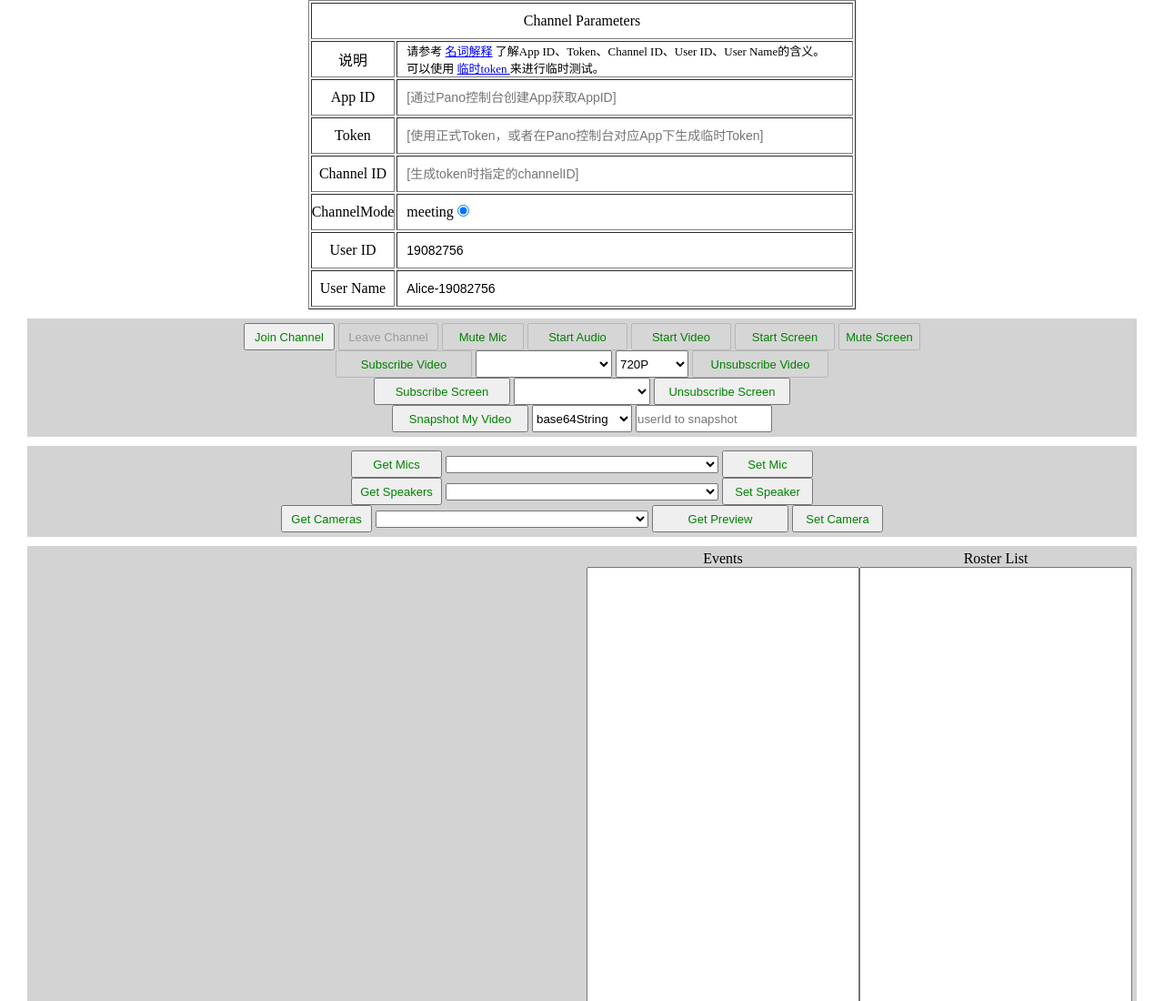
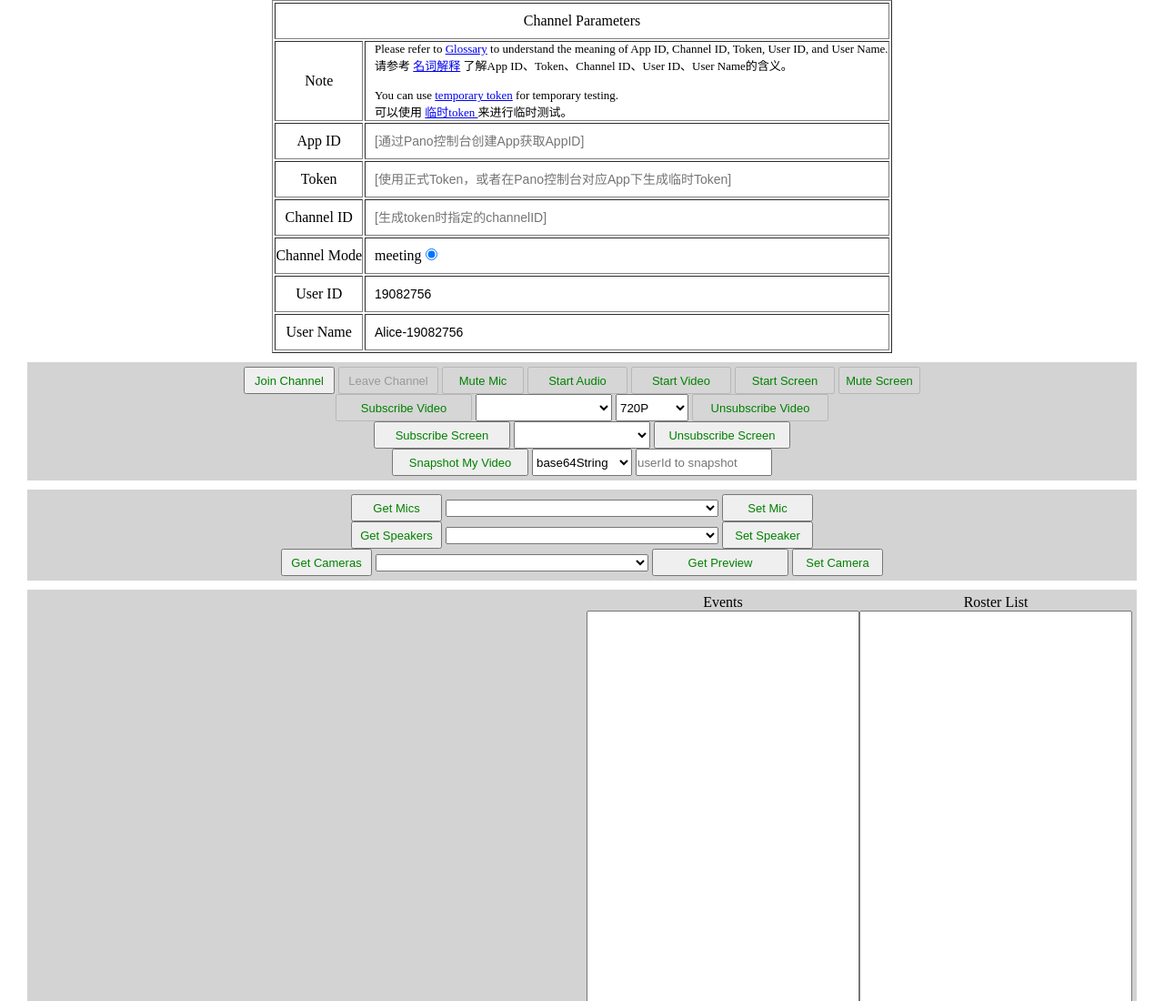
Before and after one commit to PanoVideo/video-call-samples, a website built with webpack: page Web/BasicVideoCall/static/index.html in a window 1280 px wide. Shown: the top 1100 px of the page at 91% size. Built offline with nearby package versions, Linux system fonts and the light colour scheme; what @pano.video/panortc would draw is missing.

Commit message:
Update index.html

```diff
--- a/Web/BasicVideoCall/static/index.html
+++ b/Web/BasicVideoCall/static/index.html
@@ -26,37 +26,40 @@
         <td colspan="2">Channel Parameters</td>
     </tr>
     <tr align="center" height="40">
-      <td width="20%">说明</td>
-      <td style="text-align:left;padding-left:10px;font-size:13px;">请参考 <a href="https://developer.pano.video/getting-started/terms/" target="developer">名词解释</a> 了解App ID、Token、Channel ID、User ID、User Name的含义。
-      <br>可以使用 <a href="https://developer.pano.video/getting-started/firstapp/#14-%E7%94%9F%E6%88%90%E4%B8%B4%E6%97%B6token" target="developer">临时token </a>来进行临时测试。</td>
+      <td>Note</td>
+      <td style="text-align: left;padding-left: 10px;font-size: 13px;">
+        Please refer to <a href="https://developer.pano.video/getting-started/terms/" target="developer">Glossary</a> to understand the meaning of App ID, Channel ID, Token, User ID, and User Name.
+        <br>请参考 <a href="https://developer.pano.video/getting-started/terms/" target="developer">名词解释</a> 了解App ID、Token、Channel ID、User ID、User Name的含义。
+        <br><br>You can use <a href="https://developer.pano.video/getting-started/firstapp/#14-%E7%94%9F%E6%88%90%E4%B8%B4%E6%97%B6token" target="developer">temporary token</a> for temporary testing.
+        <br>可以使用 <a href="https://developer.pano.video/getting-started/firstapp/#14-%E7%94%9F%E6%88%90%E4%B8%B4%E6%97%B6token" target="developer">临时token </a>来进行临时测试。</td>
     </tr>
     <tr align="center" height="40">
-      <td width="20%">App ID</td>
-      <td><input id="appID" style="width: 500px;height: 38px;font-size:14px;" type="text" placeholder="[通过Pano控制台创建App获取AppID]"/></td>
+      <td>App ID</td>
+      <td align="left"><input id="appID" style="width: 100%;height: 38px;font-size:14px;" type="text" placeholder="[通过Pano控制台创建App获取AppID]"/></td>
     </tr>
     <tr align="center" height="40">
-      <td width="20%">Token</td>
-      <td><input id="token" style="width: 500px;height: 38px;font-size:14px;" type="text" placeholder="[使用正式Token，或者在Pano控制台对应App下生成临时Token]"/>
+      <td>Token</td>
+      <td align="left"><input id="token" style="width: 100%;height: 38px;font-size:14px;" type="text" placeholder="[使用正式Token，或者在Pano控制台对应App下生成临时Token]"/>
       </td>
     </tr>
     <tr align="center" height="40">
-      <td width="20%">Channel ID</td>
-      <td><input id="channelID" style="width: 500px;height: 38px;font-size:14px;" type="text" placeholder="[生成token时指定的channelID]"></td>
+      <td>Channel ID</td>
+      <td align="left"><input id="channelID" style="width: 100%;height: 38px;font-size:14px;" type="text" placeholder="[生成token时指定的channelID]"></td>
     </tr>
     <tr align="center" height="40">
-      <td width="20%">ChannelMode</td>
+      <td>Channel Mode</td>
       <td style="text-align: left;padding-left:10px;">
         meeting <input type="radio" value="meeting" name="channelMode" checked>
         <!-- 1_on_1 <input type="radio" value="1v1" name="channelMode"> -->
       </td>
     </tr>
     <tr align="center" height="40">
-      <td width="20%">User ID</td>
-      <td><input id="userID" style="width: 500px;height: 38px;font-size:14px;" type="text"></td>
+      <td>User ID</td>
+      <td align="left"><input id="userID" style="width: 100%;height: 38px;font-size:14px;" type="text"></td>
     </tr>
     <tr align="center" height="40">
-      <td width="20%">User Name</td>
-      <td><input id="userName" style="width: 500px;height: 38px;font-size:14px;" type="text"></td>
+      <td>User Name</td>
+      <td align="left"><input id="userName" style="width: 100%;height: 38px;font-size:14px;" type="text"></td>
     </tr>
     </table>
   </div>
```
